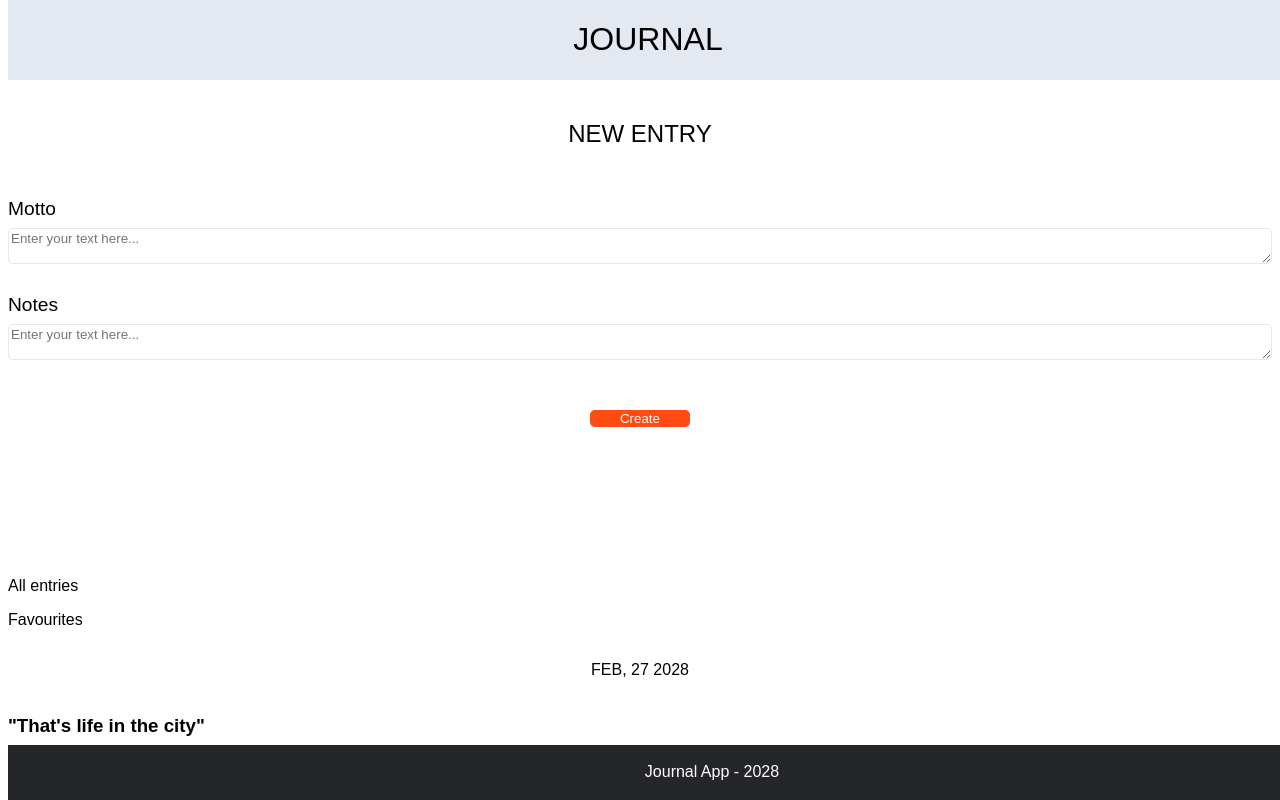
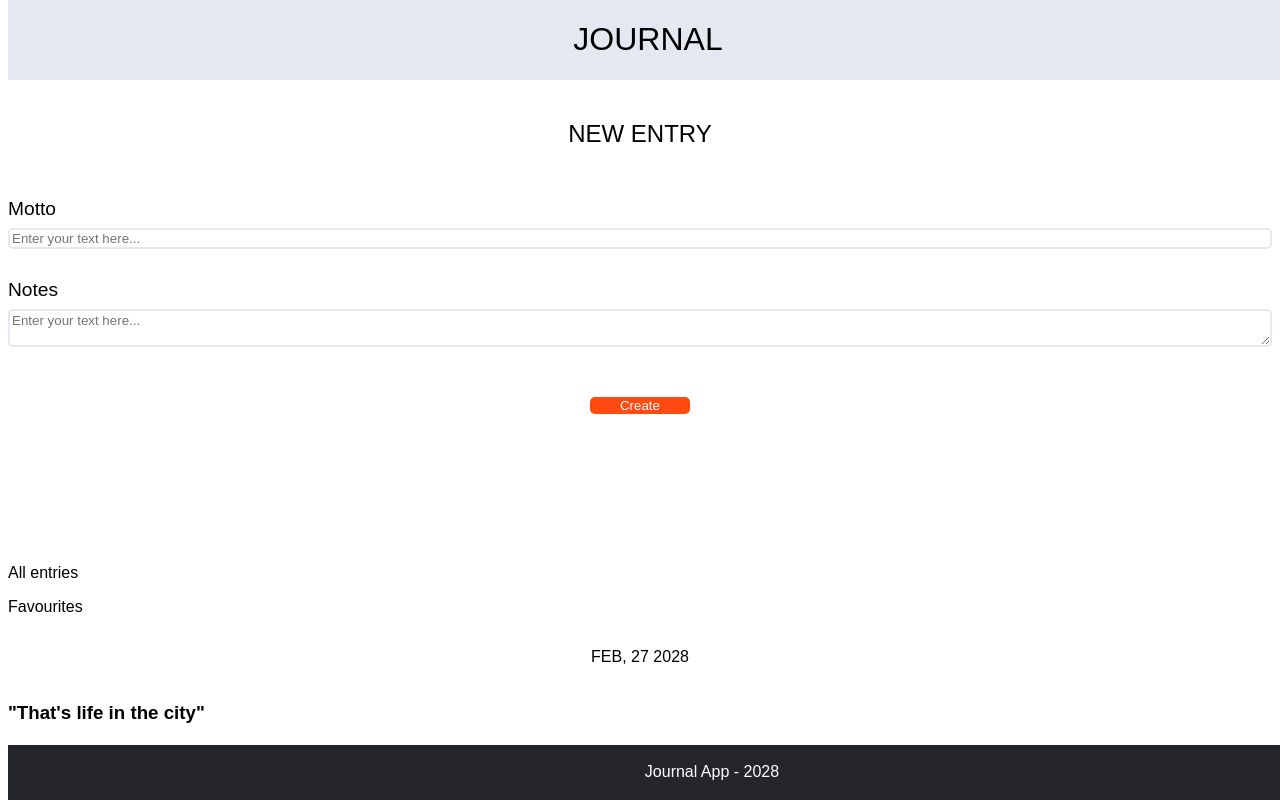
Before and after one commit to donacrisante/journal-app, a React (Vite) app: page / in a window 1280 px wide. Shown: the top 800 px of the page. Built offline with nearby package versions, Linux system fonts and the light colour scheme.

Commit message:
input styling

```diff
--- a/src/components/EntryForm/EntryForm.css
+++ b/src/components/EntryForm/EntryForm.css
@@ -18,8 +18,8 @@ h2 {
     font-size: larger;
   }
 
-  textarea {
-    border-color: var(--color-water-10);
+  input, textarea {
+    border: 2px solid var(--color-water-10);
     border-radius: 5px;
   }
 
--- a/src/components/EntryForm/EntryForm.jsx
+++ b/src/components/EntryForm/EntryForm.jsx
@@ -7,7 +7,7 @@ export default function EntryForm() {
             <form>
                 <h2 className="form_title">NEW ENTRY</h2>
                 <label htmlFor="motto">Motto</label>
-                <textarea id="motto" placeholder="Enter your text here..."></textarea>
+                <input id="motto" placeholder="Enter your text here..."></input>
                 <label htmlFor="notes">Notes</label>
                 <textarea id="notes" placeholder="Enter your text here..."></textarea>
                 <button className="submit__button" type="submit">Create</button>
```
